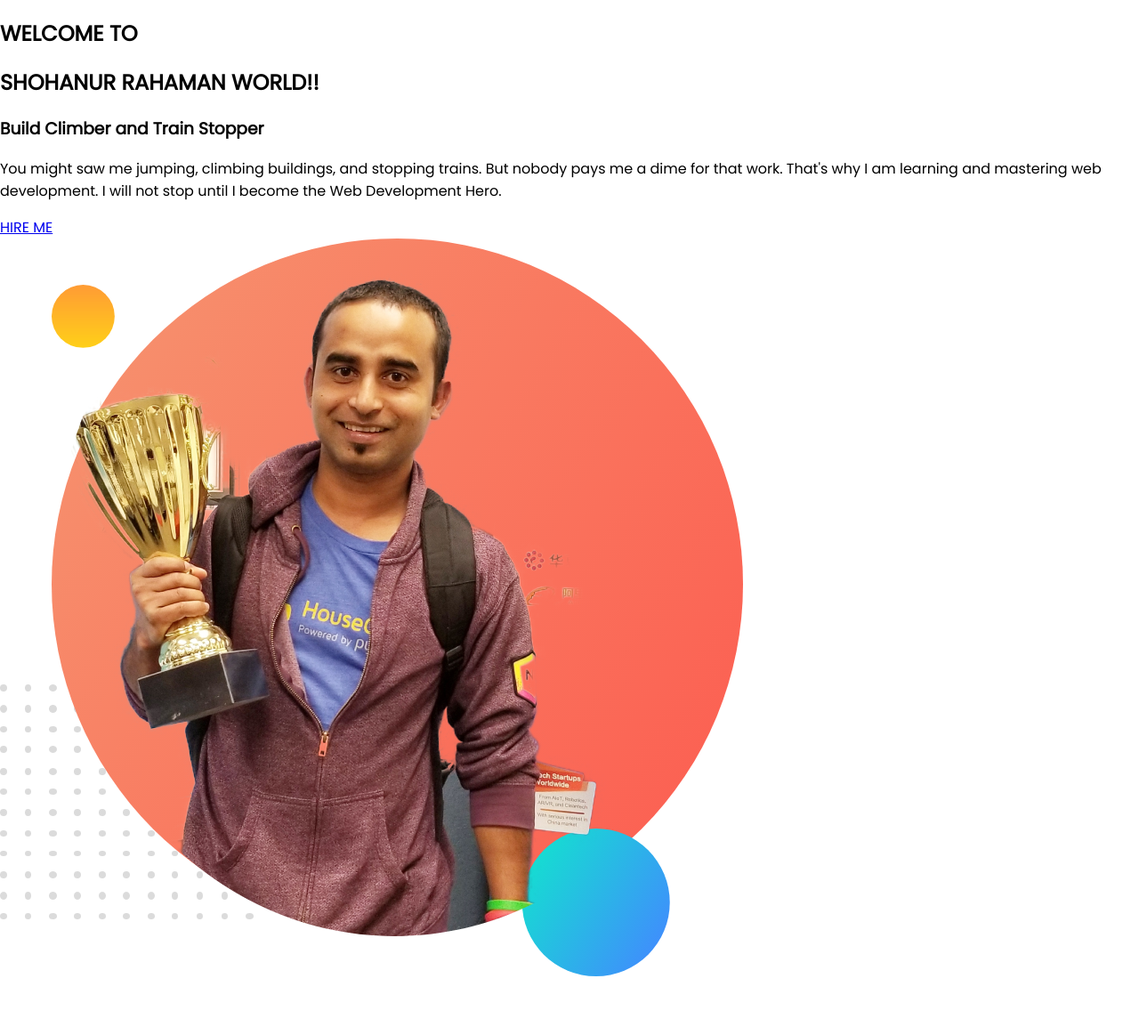
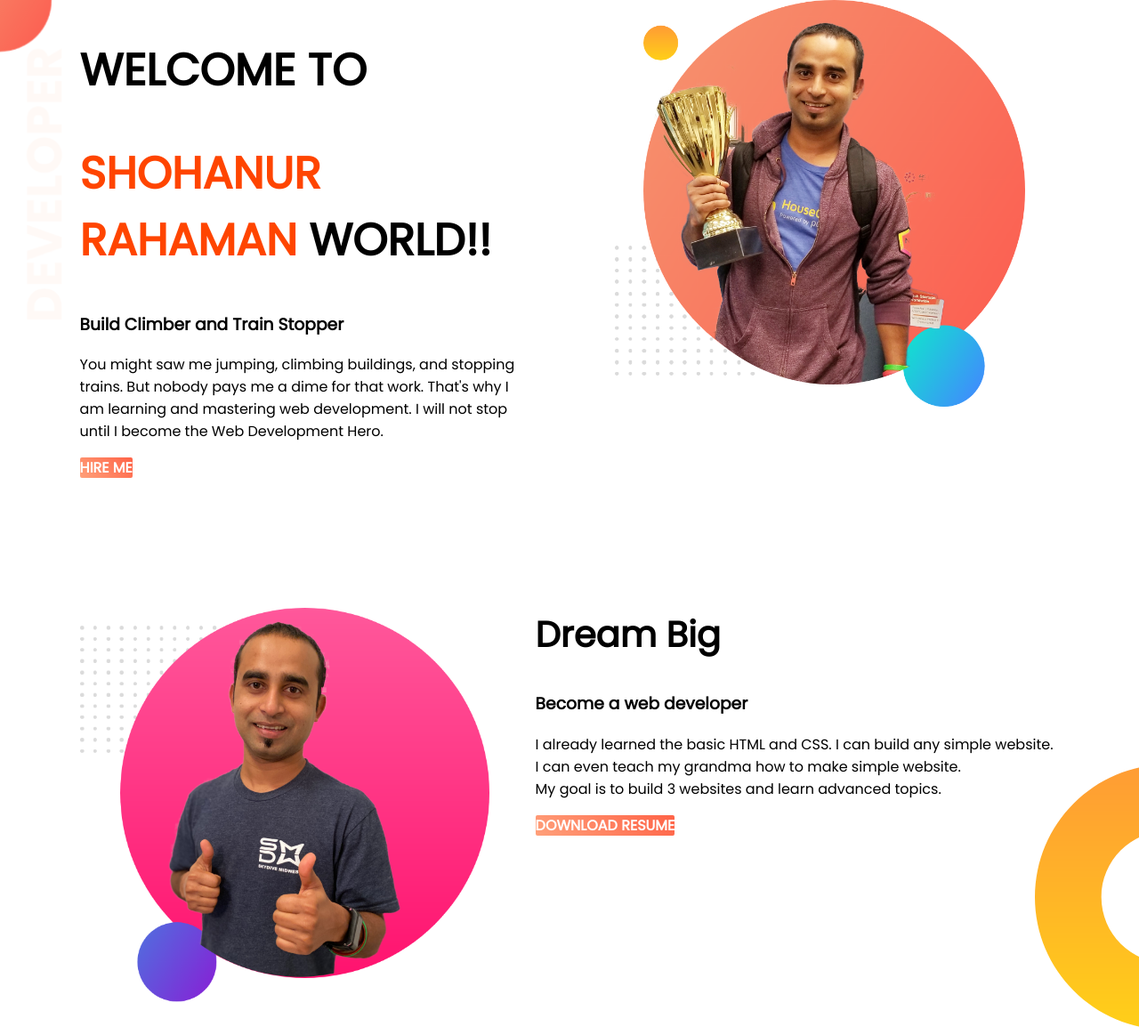
Before and after one commit to 007shohanur/my-portfolio-repo, a plain HTML site: page index.html in a window 1280 px wide. Shown: the whole page at 89% size. Before the commit the page ends 1104 px from the top, so only its background shows below. Drawn offline with Linux system fonts and the light colour scheme.

Commit message:
dream aria added

```diff
--- a/index.html
+++ b/index.html
@@ -25,10 +25,32 @@
           mastering web development. I will not stop until I become the Web
           Development Hero.
         </p>
-        <a href="https://www.linkedin.com/company/programminghero/">HIRE ME</a>
+        <a
+          class="anchor-button"
+          target="_blank"
+          href="https://www.linkedin.com/company/programminghero/"
+          >HIRE ME</a
+        >
       </div>
-      <div>
+      <div class="half-width">
         <img src="images/jhankar.png" alt="" />
+      </div>
+    </section>
+
+    <section class="dream-area">
+      <div class="half-width">
+        <img src="images/jhankar2.png" alt="" />
+      </div>
+      <div class="halg-width">
+        <h2>Dream Big</h2>
+        <h3>Become a web developer</h3>
+        <p>
+          I already learned the basic HTML and CSS. I can build any simple
+          website. <br />
+          I can even teach my grandma how to make simple website. <br />
+          My goal is to build 3 websites and learn advanced topics.
+        </p>
+        <a class="anchor-button" href="">DOWNLOAD RESUME</a>
       </div>
     </section>
   </body>
--- a/style.css
+++ b/style.css
@@ -2,3 +2,43 @@ body {
   margin: 0;
   font-family: "Poppins", sans-seri;
 }
+section {
+  height: 500px;
+  padding-bottom: 150px;
+}
+.top-banner {
+  background-image: url(images/top-banner.png);
+  background-repeat: no-repeat;
+}
+.half-width {
+  width: 40%;
+  float: left;
+  margin-left: 5%;
+  padding-left: 2%;
+}
+h1 {
+  font-size: 50px;
+}
+h1 span {
+  color: orangered;
+}
+.half-width img {
+  width: 90%;
+}
+.anchor-button {
+  text-decoration: none;
+  background: linear-gradient(45deg, lightsalmon, tomato);
+
+  padding-top: 10px 50px;
+  border-radius: 2px;
+  color: white;
+  font-weight: 700;
+}
+.dream-area {
+  background-image: url(images/dream-bg.png);
+  background-repeat: no-repeat;
+  background-position: right;
+}
+h2 {
+  font-size: 40px;
+}
```
